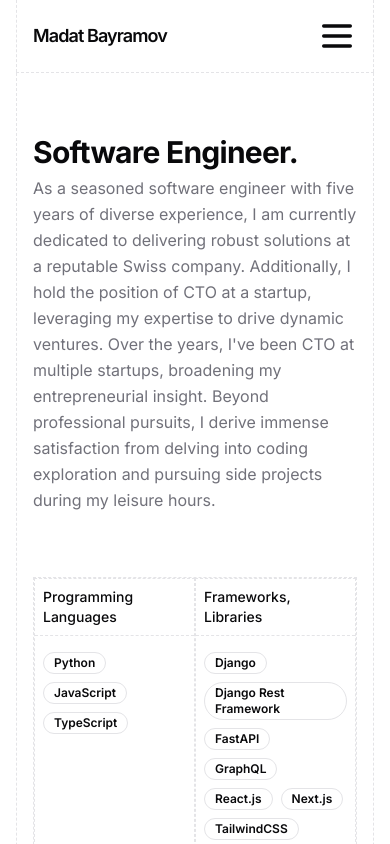
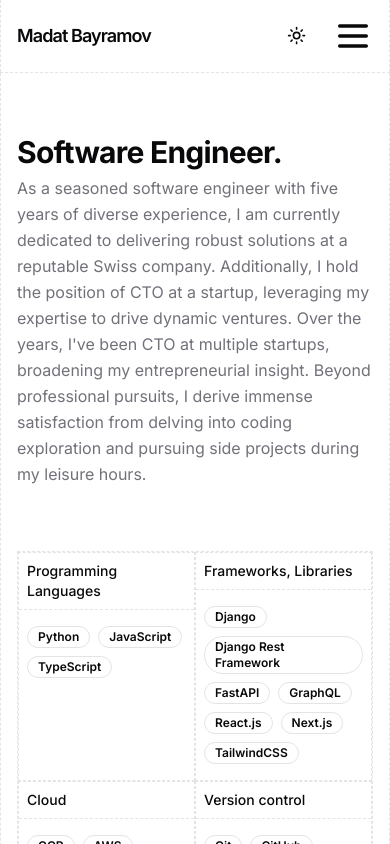
Before and after one commit to madatbay/madatbay.com, a Next.js app: page / in a window 390 px wide. Shown: the top 844 px of the page. Built offline with nearby package versions, Linux system fonts and the light colour scheme.

Commit message:
fix: mobile drawer flickering

```diff
--- a/app/layout.tsx
+++ b/app/layout.tsx
@@ -95,7 +95,7 @@ export default function RootLayout({
           disableTransitionOnChange
         >
           <div
-            className="mx-4 grid min-h-dvh grid-rows-[auto_1fr_auto] bg-background"
+            className="grid min-h-dvh grid-rows-[auto_1fr_auto] bg-background"
             vaul-drawer-wrapper=""
           >
             <Navbar />
--- a/components/navbar.tsx
+++ b/components/navbar.tsx
@@ -15,7 +15,8 @@ export default function Navbar() {
             <MainNav />
             <ModeToggle />
           </div>
-          <div className="sm:hidden">
+          <div className="flex items-center gap-4 sm:hidden">
+            <ModeToggle />
             <MobileNav />
           </div>
         </div>
```
